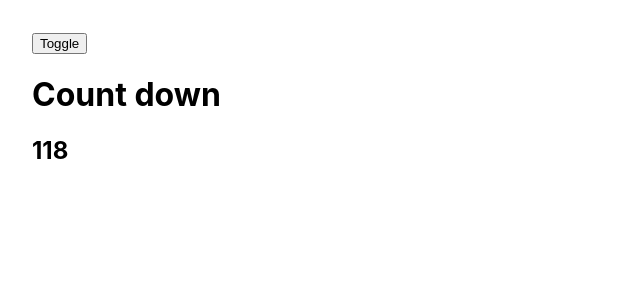
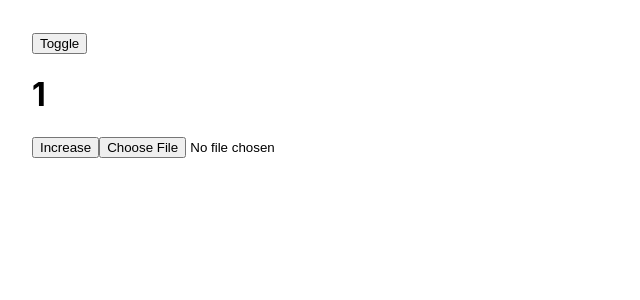
Before and after one commit to zakushi2002/proficient-in-using-proficient-in-using-reactjs, a React (Create React App) app in the folder tiktok/: page / in a window 1280 px wide. Both pictures are taken after a click on the button "Toggle". Shown: the top 300 px of the page, without its empty margins (0-640 px from the left). Built offline with nearby package versions, Linux system fonts and the light colour scheme.

Commit message:
useEffect with preview avatar

```diff
--- a/tiktok/src/Content.js
+++ b/tiktok/src/Content.js
@@ -12,24 +12,43 @@ import { useEffect, useState } from "react";
 // General characteristics
 // a. Callback luôn được gọi sau khi component mounted
 // b. Cleanup function luôn được gọi trước khi component unmounted
+// c. Cleanup function luôn được gọi trước khi callback được gọi lần tiếp theo (trừ lần component mounted)
 
 function Content() {
-    const [countDown, setCountDown] = useState(120);
+    const [count, setCount] = useState(1);
+    const [avatar, setAvatar] = useState();
 
     useEffect(() => {
-        const timerId = setInterval(() => {
-            setCountDown((prev) => prev - 1);
-        }, 1000);
+        console.log(
+            `Mounted or re-rendered ${count} ${count === 1 ? "time" : "times"}`
+        );
 
         return () => {
-            clearInterval(timerId);
+            console.log(
+                `Cleaned up ${count} ${count === 1 ? "time" : "times"}`
+            );
         };
-    }, []);
+    }, [count]);
+
+    const handlePreviewAvatar = (e) => {
+        const file = e.target.files[0];
+        file.preview = URL.createObjectURL(file);
+        setAvatar(file);
+    };
+
+    useEffect(() => {
+        return () => {
+            avatar && URL.revokeObjectURL(avatar.preview);
+        };
+    }, [avatar]);
 
     return (
         <div>
-            <h1>Count down</h1>
-            <h2>{countDown}</h2>
+            <h1>{count}</h1>
+            <button onClick={() => setCount(count + 1)}>Increase</button>
+            <input type="file" onChange={handlePreviewAvatar} />
+            <br />
+            {avatar && <img src={avatar.preview} alt="avatar" width="60%" />}
         </div>
     );
 }
```
